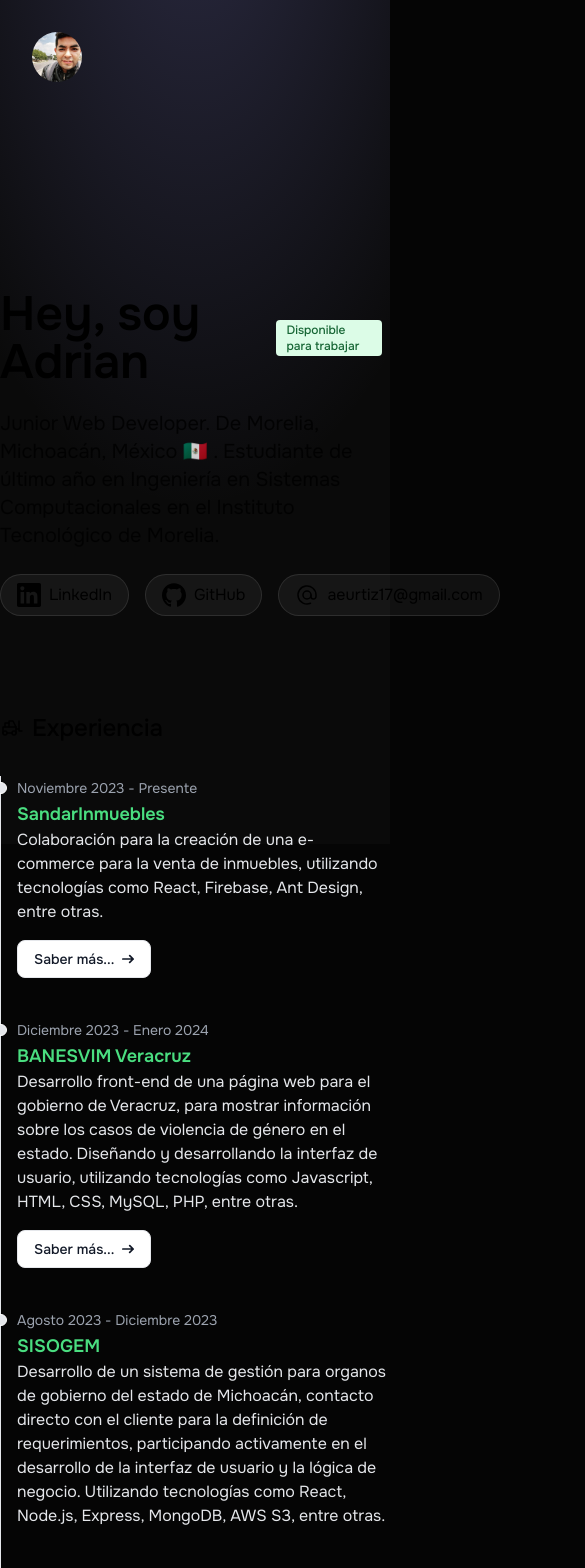
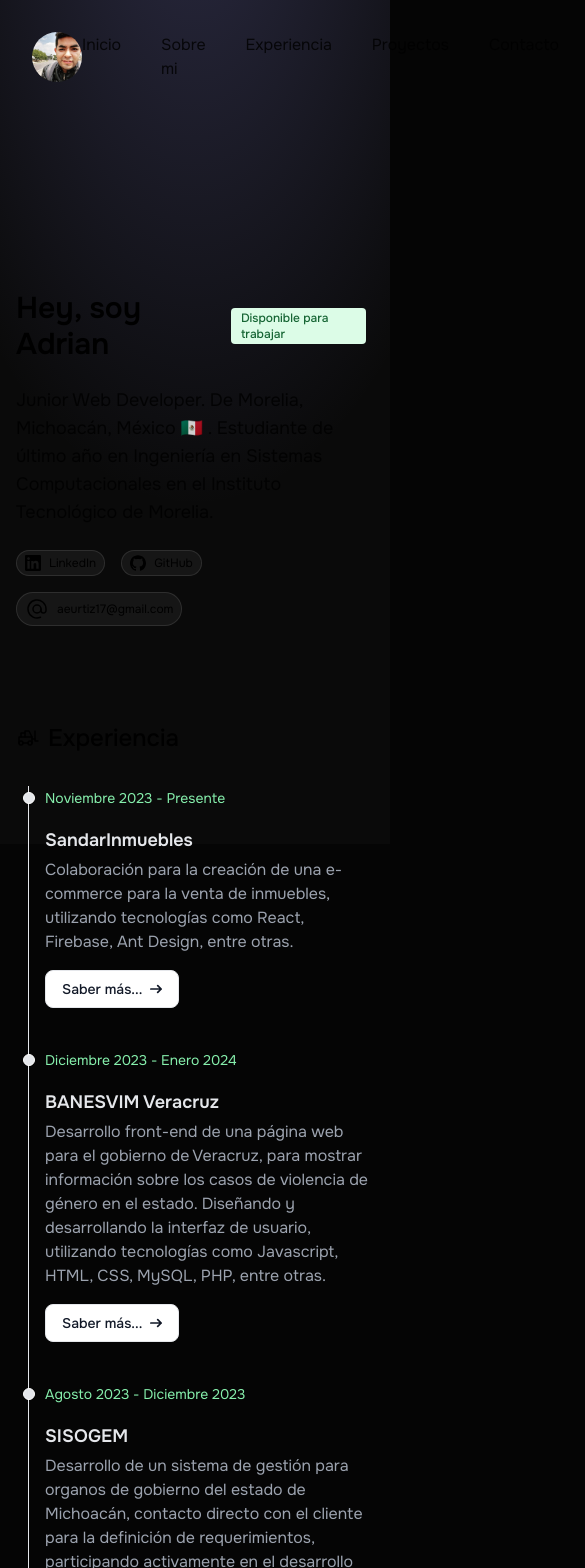
Before and after one commit to AdrianUrtiz/portfolio.dev, a Next.js app: page / in a window 390 px wide. Shown: the top 1568 px of the page, 585 px wide, since content can reach past the window. Built offline with nearby package versions, Linux system fonts and the light colour scheme.

Commit message:
Secction experience

```diff
--- a/src/app/components/Experience.jsx
+++ b/src/app/components/Experience.jsx
@@ -32,7 +32,7 @@ const EXPERIENCE = [
 
 const Experience = () => {
   return (
-    <ol class='relative border-s border-gray-200 dark:border-gray-700'>
+    <ol class='relative border-s border-gray-200 ml-3 dark:border-gray-700'>
       {EXPERIENCE.map((experience, index) => (
         <li key={index} class='mb-10 ms-4'>
           <ExperienceItem {...experience} />
--- a/src/app/components/ExperienceItem.jsx
+++ b/src/app/components/ExperienceItem.jsx
@@ -2,13 +2,13 @@ const ExperienceItem = ({ title, description, link, date }) => {
   return (
     <>
       <div class='absolute w-3 h-3 bg-gray-200 rounded-full mt-1.5 -start-1.5 border border-white dark:border-gray-900 dark:bg-gray-700'></div>
-      <time class='mb-1 text-sm font-normal leading-none text-gray-400 dark:text-gray-500'>
+      <time class='mb-1 text-sm font-normal leading-none text-green-300 dark:text-green-700'>
         {date}
       </time>
-      <h3 class='text-lg font-semibold text-green-400 dark:text-white'>
+      <h3 class='text-lg font-semibold text-gray-200 mt-4 mb-1 dark:text-slate-800'>
         {title}
       </h3>
-      <p class='mb-4 text-base font-normal text-gray-200 dark:text-gray-400 text-pretty'>
+      <p class='mb-4 text-base font-normal text-gray-400 dark:text-gray-800 text-pretty'>
         {description}
       </p>
       {link && (
--- /dev/null
+++ b/src/app/components/Footer.jsx
@@ -0,0 +1,13 @@
+import React from 'react'
+
+const Footer = () => {
+  return (
+    <footer class='flex justify-center items-center h-20 bg-neutral-950 text-neutral-200 dark:bg-neutral-200 dark:text-neutral-800'>
+      <p class='text-sm'>
+        &copy; 2024 Adrian Urtiz. Todos los derechos reservados.
+      </p>
+    </footer>
+  )
+}
+
+export default Footer
--- a/src/app/components/Header.jsx
+++ b/src/app/components/Header.jsx
@@ -3,7 +3,7 @@ import Link from 'next/link'
 
 const Header = () => {
   return (
-    <header className='flex justify-between items-center  p-8 w-[1120px] mx-auto'>
+    <header className='flex justify-between items-center w-full p-8 xl:w-[1120px] mx-auto'>
       <Image
         className='rounded-full'
         src='/adrian.jpg'
--- a/src/app/components/SocialItem.jsx
+++ b/src/app/components/SocialItem.jsx
@@ -1,7 +1,7 @@
 const SocialItem = ({ children, href }) => {
   return (
     <a
-      className='rounded-full border border-white/10 flex justify-center items-center gap-x-2 py-2 px-4 bg-white/5 hover:scale-105 hover:bg-white/10 transition-transform duration-300 ease-in-out'
+      className='rounded-full border border-white/10 flex justify-center items-center gap-x-2 py-1 px-2 lg:py-2 lg:px-4 text-xs md:text-base bg-white/5 hover:scale-105 hover:bg-white/10 transition-transform duration-300 ease-in-out'
       href={href}
       target='_blank'
       rel='noopener noreferrer'>
--- a/src/app/layout.js
+++ b/src/app/layout.jsx
@@ -1,6 +1,7 @@
 import { Onest } from 'next/font/google'
 import './globals.css'
 import Header from './components/Header'
+import Footer from './components/Footer'
 
 const onest = Onest({ subsets: ['latin'] })
 
@@ -17,6 +18,7 @@ export default function RootLayout({ children }) {
         <div class='absolute top-0 z-[-2] h-screen w-screen bg-neutral-950 bg-[radial-gradient(ellipse_80%_80%_at_50%_-20%,rgba(120,119,198,0.3),rgba(255,255,255,0))]'></div>
         <Header />
         {children}
+        <Footer />
       </body>
     </html>
   )
--- a/src/app/page.js
+++ b/src/app/page.jsx
@@ -9,9 +9,9 @@ import Forklift from './icons/Forklift'
 
 const Home = () => {
   return (
-    <main>
+    <main className='px-4'>
       <Container id='about' className='pt-44 pb-24'>
-        <h1 className='text-5xl font-semibold flex gap-x-6 pb-6'>
+        <h1 className='text-3xl md:text-4xl lg:text-5xl font-semibold flex gap-x-4 pb-6'>
           Hey, soy Adrian
           <a
             href='https://www.linkedin.com/in/adrian-urtiz-955aa0266/'
@@ -21,24 +21,24 @@ const Home = () => {
             <Badge>Disponible para trabajar</Badge>
           </a>
         </h1>
-        <h2 className='text-xl opacity-80 text-wrap'>
+        <h2 className='text-lg md:text-xl opacity-80 text-wrap max-w-[750px]'>
           Junior Web Developer. De Morelia, Michoacán, México 🇲🇽 . Estudiante de
           último año en Ingeniería en Sistemas Computacionales en el Instituto
           Tecnológico de Morelia.
         </h2>
 
-        <nav className='flex gap-x-4 mt-6'>
+        <nav className='flex flex-wrap gap-4 mt-6'>
           <SocialItem
             href={'https://www.linkedin.com/in/adrian-urtiz-955aa0266/'}>
-            <LinkedInIcon className='size-6' />
+            <LinkedInIcon className='size-4 lg:size-6' />
             LinkedIn
           </SocialItem>
           <SocialItem href={'https://github.com/AdrianUrtiz'}>
-            <GitHubIcon className='size-6' />
+            <GitHubIcon className='size-4 lg:size-6' />
             GitHub
           </SocialItem>
           <SocialItem href={'mailto: aeurtiz17@gmail.com'}>
-            <MailIcon className='size-6' />
+            <MailIcon className='size-4 lg:size-6' />
             aeurtiz17@gmail.com
           </SocialItem>
         </nav>
```
